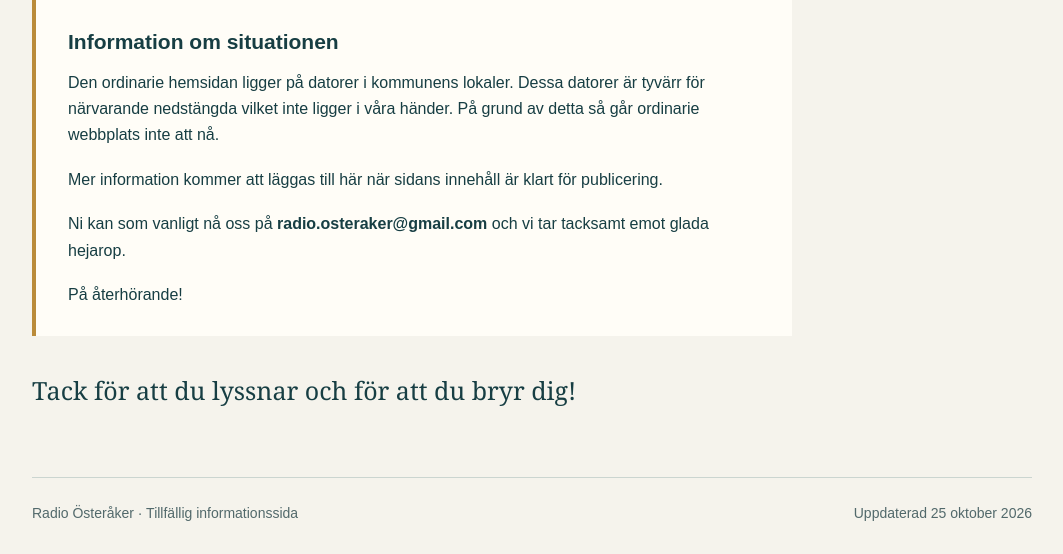
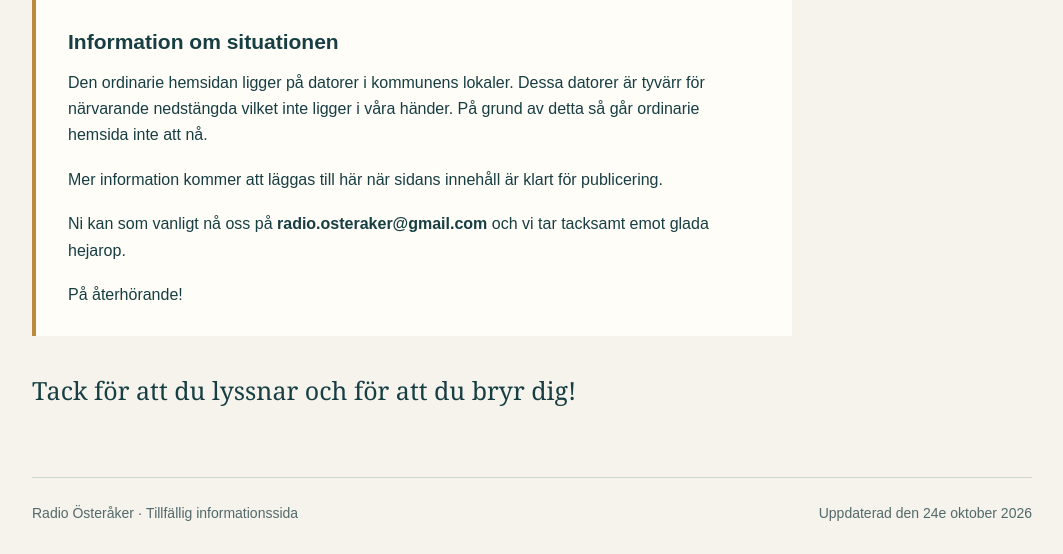
Before and after one commit to Nfreak/radioosteraker, a plain HTML site: page index.html in a window 1280 px wide. Shown: the part 614-1168 px from the top of the page, without its empty margins (108-1171 px from the left). Drawn offline with Linux system fonts and the light colour scheme.

Commit message:
Update index.html

```diff
--- a/index.html
+++ b/index.html
@@ -51,14 +51,14 @@
       <p class="intro">Radio Österåkers ordinarie hemsida är för närvarande otillgänglig. Den här tillfälliga sidan är tänkt att ge våra lyssnare aktuell information.</p>
       <section class="notice" aria-labelledby="info-heading">
         <h2 id="info-heading">Information om situationen</h2>
-        <p>Den ordinarie hemsidan ligger på datorer i kommunens lokaler. Dessa datorer är tyvärr för närvarande nedstängda vilket inte ligger i våra händer. På grund av detta så går ordinarie webbplats inte att nå.</p>
+        <p>Den ordinarie hemsidan ligger på datorer i kommunens lokaler. Dessa datorer är tyvärr för närvarande nedstängda vilket inte ligger i våra händer. På grund av detta så går ordinarie hemsida inte att nå.</p>
         <p>Mer information kommer att läggas till här när sidans innehåll är klart för publicering.</p>
         <p>Ni kan som vanligt nå oss på <b>radio.osteraker@gmail.com</b> och vi tar tacksamt emot glada hejarop.</p>
         <p>På återhörande!</p>
       </section>
       <p class="thanks">Tack för att du lyssnar och för att du bryr dig!</p>
     </main>
-    <footer><span>Radio Österåker · Tillfällig informationssida</span><span>Uppdaterad 25 oktober 2026</span></footer>
+    <footer><span>Radio Österåker · Tillfällig informationssida</span><span>Uppdaterad den 24e oktober 2026</span></footer>
   </div>
 </body>
 </html>
```
